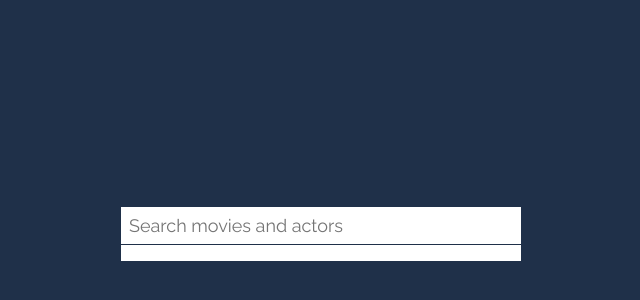
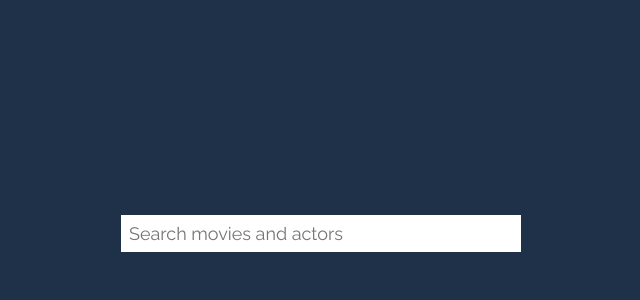
Before and after one commit to nickhibbits/movie-db, a Next.js app: page / in a window 1280 px wide. Shown: the part 166-466 px from the top of the page, without its empty margins (319-959 px from the left). Built offline with nearby package versions, Linux system fonts and the light colour scheme.

Commit message:
Only display searchResults when array is not empty

```diff
--- a/components/block/Search.tsx
+++ b/components/block/Search.tsx
@@ -1,4 +1,4 @@
-import React, { FormEvent, useState, useRef } from "react";
+import React, { useState, useRef, useEffect } from "react";
 import classes from "$/styles/Search.module.scss";
 import SearchResults from "$/components/block/SearchResults";
 
@@ -7,7 +7,9 @@ function Search() {
   const [results, setResults] = useState<string[]>([]);
 
   function updateValues() {
+    // implement logic to tap movie db
     // filter results from movie db
+    // display filtered results by passing them as prop to SearchResults
 
     value.current && setResults([value.current.value]);
 
@@ -23,7 +25,9 @@ function Search() {
         ref={value}
         onInput={() => updateValues()}
       />
-      <SearchResults results={results} />
+      {results.length > 0 && results[0] !== "" && (
+        <SearchResults results={results} />
+      )}
     </>
   );
 }
```
